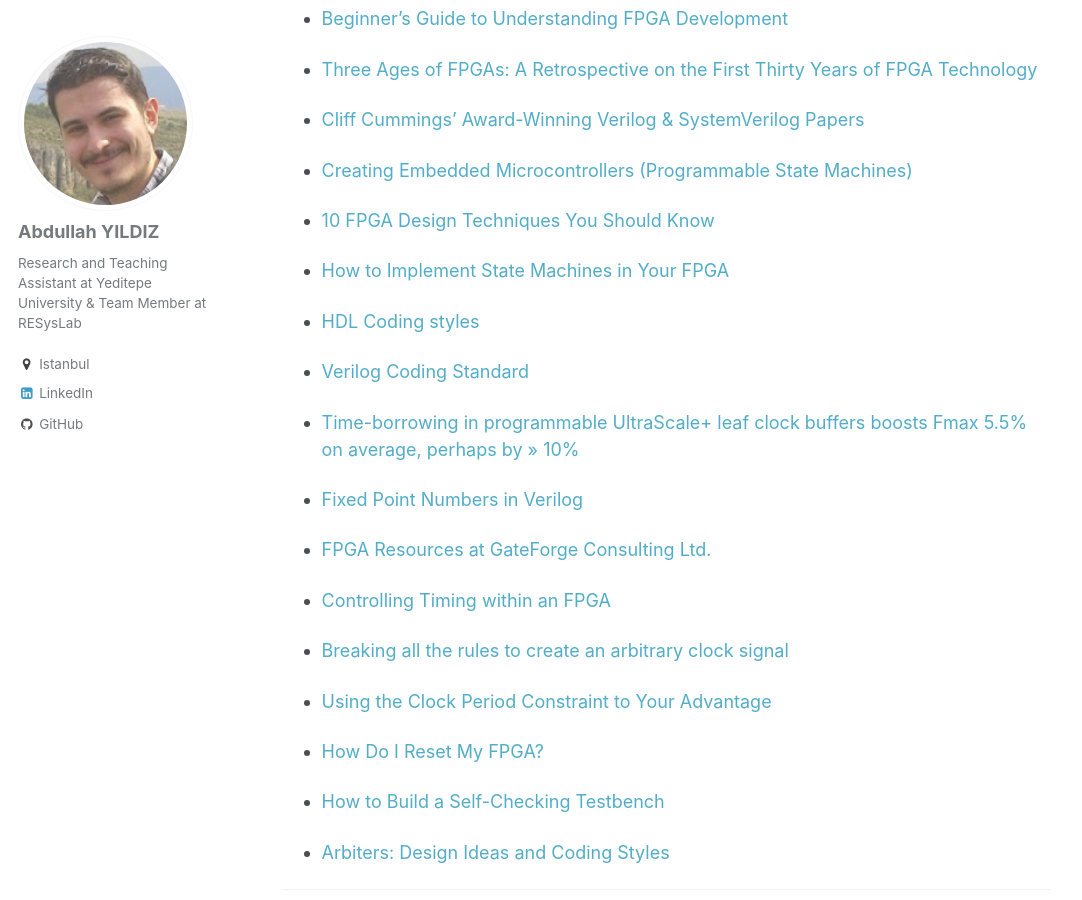
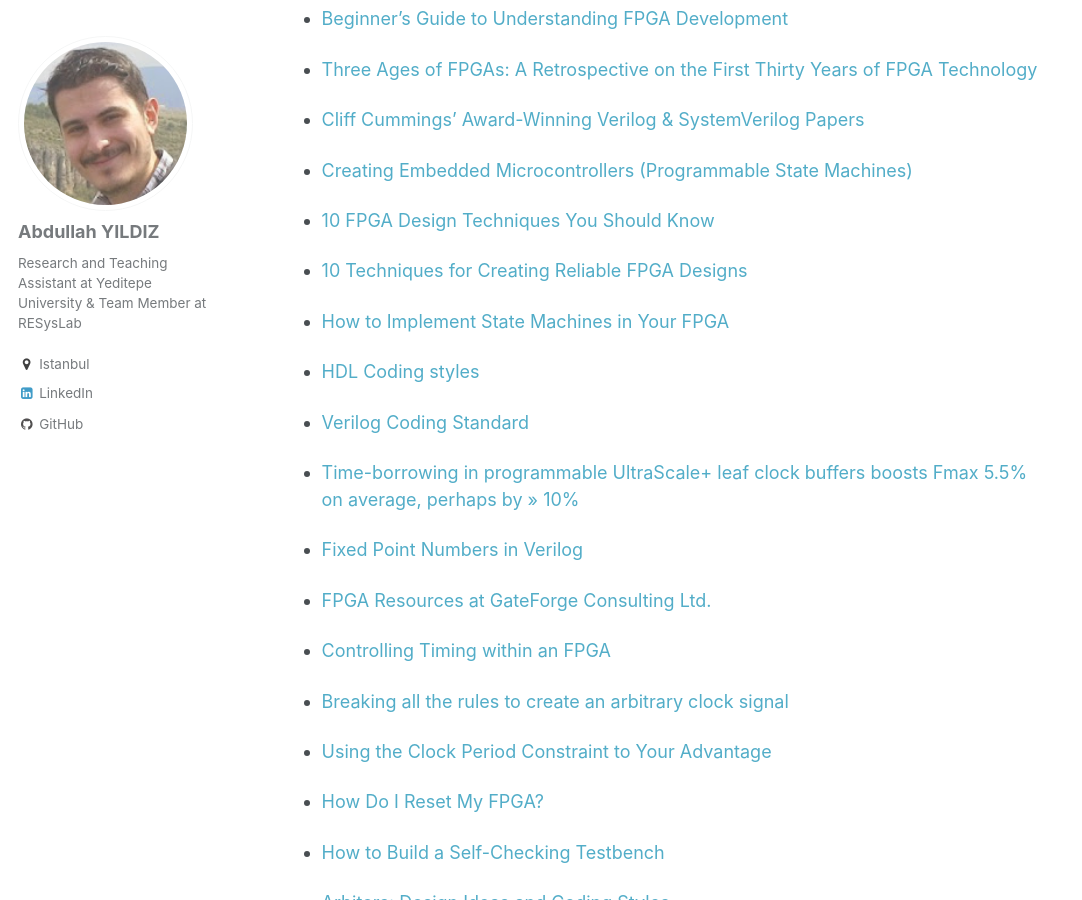
Before and after one commit to abdullahyildiz/abdullahyildiz.github.io, a Jekyll site: the page built from _records/articles.md, in a window 1280 px wide and 900 px high, scrolled down 1071 px. Shown: the whole window, without its empty margins (0-1082 px from the left). Built offline with Jekyll 4.4.1, drawn with Linux system fonts in a browser that asks for light colours.

Commit message:
Update articles.md

```diff
--- a/_records/articles.md
+++ b/_records/articles.md
@@ -54,6 +54,8 @@ location: "Istanbul, Turkiye"
 
 * [10 FPGA Design Techniques You Should Know](https://www.eetimes.com/document.asp?doc_id=1330128)
 
+* [10 Techniques for Creating Reliable FPGA Designs](https://www.eetimes.com/document.asp?doc_id=1330399#)
+
 * [How to Implement State Machines in Your FPGA](https://www.rs-online.com/designspark/how-to-implement-state-machines-in-your-fpga)
 
 * [HDL Coding styles](https://www.edn.com/electronics-blogs/ic-designer-s-corner/4441866/VHDL-Coding-styles)
```
